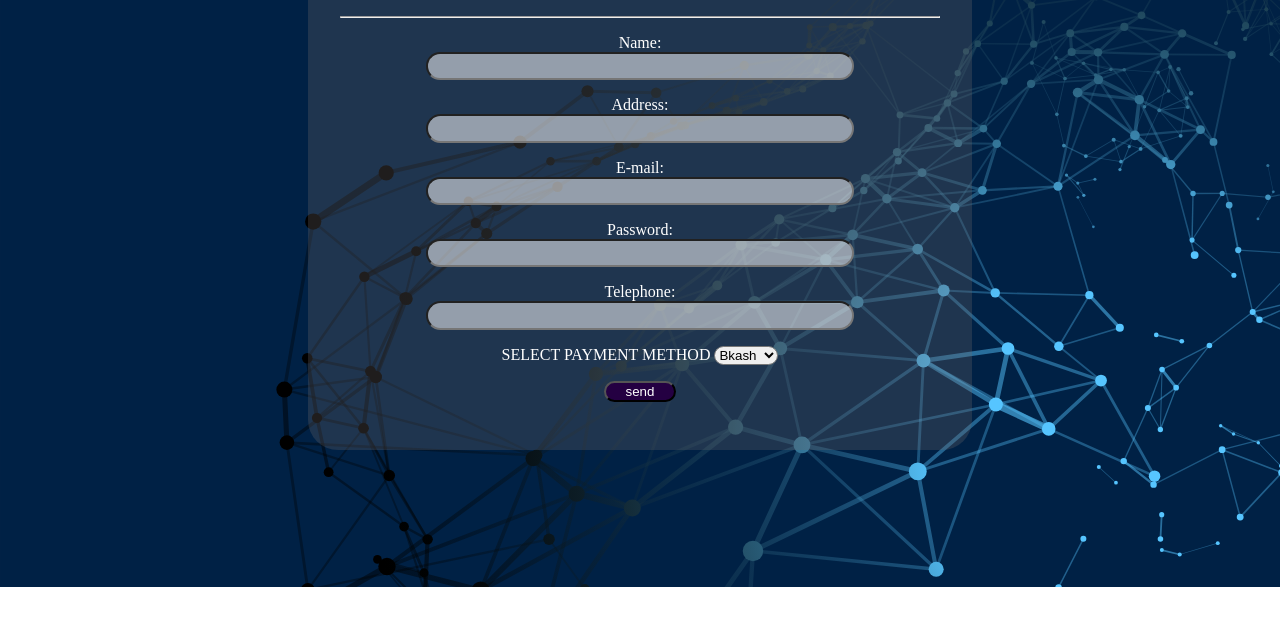
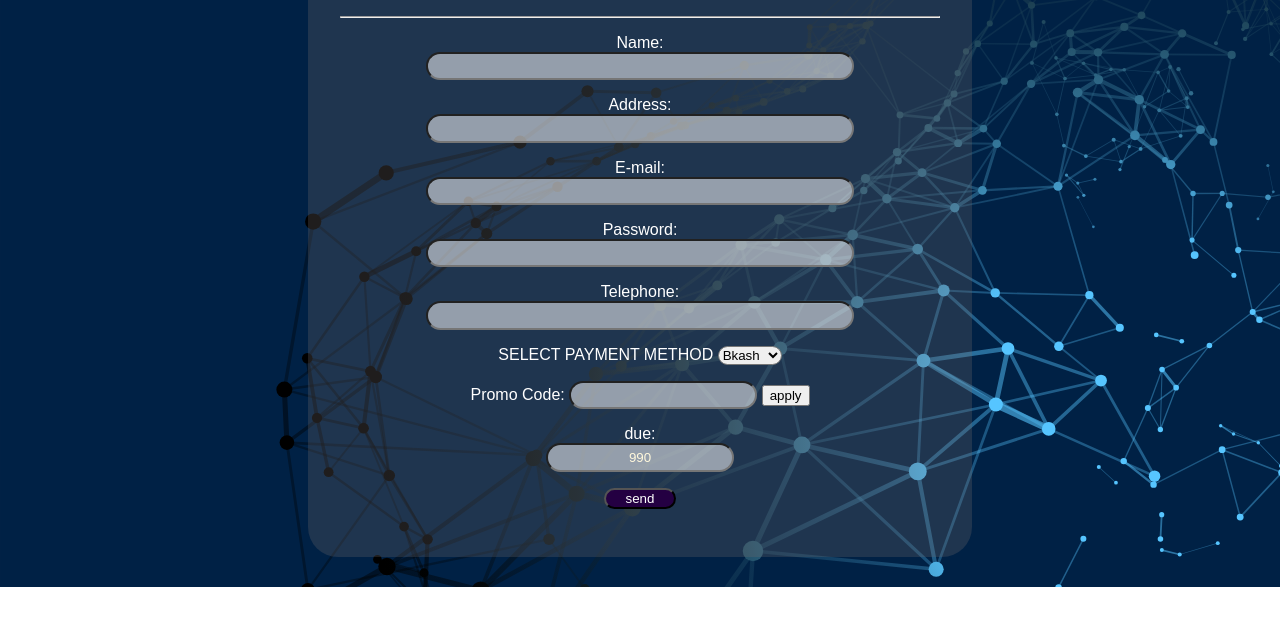
Before and after one commit to gagradebnath/salem, a plain HTML site: page index.html in a window 1280 px wide. Shown: the part 144-770 px from the top of the page. Drawn offline with Linux system fonts and the light colour scheme.

Commit message:
Update index.html

```diff
--- a/index.html
+++ b/index.html
@@ -11,6 +11,11 @@
             height: 1.4rem;
             border-radius: 30px;
             background-color: rgba(255, 255, 255, 0.521);
+        }
+        p{
+          font-family: Arial, Helvetica, sans-serif;
+          font-size: 1rem;
+          font-weight: 5rem;
         }
     </Style>
 </head>
@@ -34,11 +39,21 @@
 
                 <p>
                     SELECT PAYMENT METHOD
-                    <select type="text" value="" name="Subject" style =" border-radius: 30px;" required>
+                    <select type="text" value="" name="Subject" style =" border-radius: 30px; margin-right:10 px ;" required>
                         <option>Bkash</option>
                         <option>Nagad</option>
                         <option>Rocket</option>
                     </select>
+                </p>
+                <p>
+                    Promo Code:
+                    <input id="cost" type="text" name="due" style="width: 30%; text-align: center;
+                        position:right; color :cornsilk;"/>
+                    <button>apply</button></p></p>
+                <p>
+                <p>due: <br>
+                        <input id="cost" type="text" name="due" value="990" style="width: 30%; text-align: center;
+                        position:right; color :cornsilk;" readonly/>
                 </p>
                 <p>
                     <input type="submit"value="send" name="Submit" size="2 rem" style="padding-left: 20px;color: white;background-color: rgb(36, 0, 66); padding-right: 20px; border-radius: 20px;"/>
```
